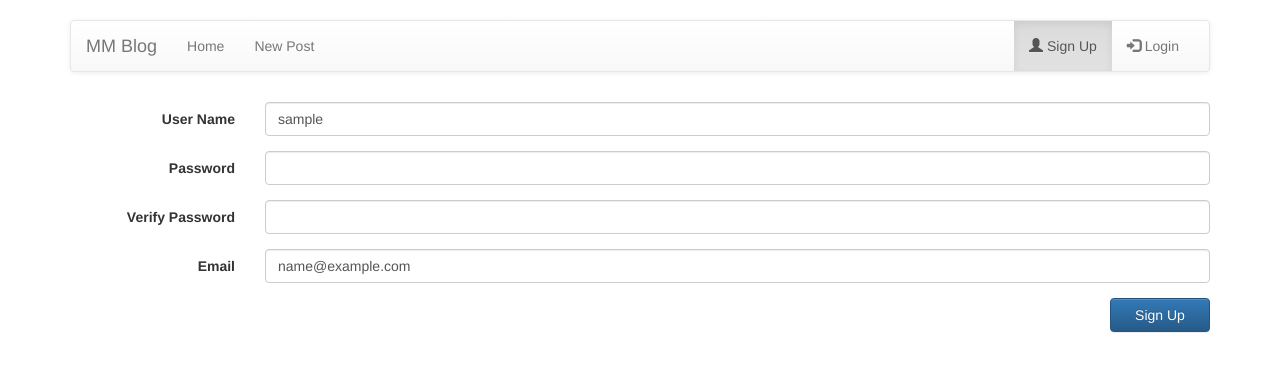
After one commit to m-murygin/app-engine-blog, a Python web app: template templates/signup.html in a window 1280 px wide. The commit adds this page. Shown: the top 372 px of the page. Run offline with Jinja, Linux system fonts and the light colour scheme; the template is opened without the code that fills it: most values are stand-ins (such as "Sample title", 1, 10 or a date in 2020); some libraries are stand-ins or nearby versions.

Commit message:
add user authentification

```diff
--- a/app.yaml
+++ b/app.yaml
@@ -1,5 +1,3 @@
-application: blog-app
-version: 1
 runtime: python27
 api_version: 1
 threadsafe: yes
--- /dev/null
+++ b/handlers/welcome_haldler.py
@@ -0,0 +1,6 @@
+from handlers.base_handler import BaseHandler
+
+
+class WelcomeHandler(BaseHandler):
+    def get(self):
+        self.render('welcome.html')
--- a/main.py
+++ b/main.py
@@ -3,10 +3,13 @@ import webapp2
 from handlers.index_handler import IndexHandler
 from handlers.new_post_handler import NewPostHandler
 from handlers.post_handler import PostHandler
-
+from handlers.signup_handler import SignUpHandler
+from handlers.welcome_haldler import WelcomeHandler
 
 app = webapp2.WSGIApplication([
     (r'/', IndexHandler),
     (r'/newpost', NewPostHandler),
     (r'/(\d+)', PostHandler),
+    (r'/signup', SignUpHandler),
+    (r'/welcome', WelcomeHandler),
 ], debug=True)
--- a/public/css/new_post.css
+++ b/public/css/forms.css
@@ -3,7 +3,7 @@
     float: right;
 }
 
-.form-new-post {
+.top-form {
     margin-top: 10px;
 }
 
@@ -11,12 +11,8 @@
     font-size: 1.3em;
 }
 
-.form-sign-up {
-    margin-top: 100px;
-}
-
 @media (max-width: 768px) {
-    .form-sign-up {
-        margin-top: 20px;
+    .top-form {
+        margin-top: 0px;
     }
 }
--- a/public/css/main.css
+++ b/public/css/main.css
@@ -38,3 +38,7 @@ body {
 .post-content {
     margin-top: 5px;
 }
+
+.help-block {
+    margin-bottom: 0px;
+}
--- a/templates/layout.html
+++ b/templates/layout.html
@@ -33,7 +33,15 @@
             <ul class="nav navbar-nav">
               <li id="home-tab"><a href="/">Home</a></li>
               <li id="new-post-tab" ><a href="/newpost">New Post</a></li>
-              <li id="contant-tab"><a href="#">Contact</a></li>
+            </ul>
+            <ul class="nav navbar-nav navbar-right">
+              {% if user %}
+                <li><a href="#"><span class="glyphicon glyphicon-user"> {{user.username}}</span></a></li>
+                <li id="home-tab"><a href="/logout"><span class="glyphicon glyphicon-log-out"></span> Logout</a></li>
+              {% else %}
+                <li id="sign-up-tab"><a href="/signup"><span class="glyphicon glyphicon-user"></span> Sign Up</a></li>
+                <li id="login-tab"><a href="/login"><span class="glyphicon glyphicon-log-in"></span> Login</a></li>
+              {% endif %}
             </ul>
           </div>
         </div>
--- a/templates/new_post.html
+++ b/templates/new_post.html
@@ -3,9 +3,9 @@
 {% set currentTab = 'new-post-tab' %}
 
 {% block content %}
-  <link rel="stylesheet" type="text/css" href="css/new_post.css">
+  <link rel="stylesheet" type="text/css" href="css/forms.css">
 
-  <form method="post" class="form-new-post">
+  <form method="post" class="top-form">
     <div class="form-group {% if error and not subject %}has-error{% endif %}" >
       <label class="control-label" for="subject-input">Subject</label>
       <input type="text" name="subject" value="{{subject}}" class="form-control" id="subject-input">
--- /dev/null
+++ b/templates/signup.html
@@ -0,0 +1,53 @@
+{% extends "layout.html" %}
+
+{% set currentTab = 'sign-up-tab' %}
+
+{% block content %}
+  <link rel="stylesheet" type="text/css" href="css/forms.css">
+
+  <form method="post" class="form-horizontal top-form">
+
+    <div class="form-group {% if name_error %}has-error{% endif %}" >
+      <label class="control-label col-sm-3 col-lg-2" for="username-input">User Name</label>
+      <div class="col-sm-9 col-lg-10 contol-input">
+        <input type="text" name="username" value="{{username}}" class="form-control" id="username-input" aria-describedby="username-error-help">
+        {% if name_error %}
+        <span id="username-error-help" class="help-block">{{name_error}}</span>
+        {% endif %}
+      </div>
+    </div>
+
+    <div class="form-group {% if pass_error %}has-error{% endif %}">
+      <label class="control-label col-sm-3 col-lg-2" for="password-input">Password</label>
+      <div class="col-sm-9 col-lg-10 contol-input">
+        <input type="password" name="password" class="form-control" id="password-input">
+        {% if pass_error %}
+        <span id="username-error-help" class="help-block">{{pass_error}}</span>
+        {% endif %}
+      </div>
+    </div>
+
+    <div class="form-group {% if verify_error %}has-error{% endif %}">
+      <label class="control-label col-sm-3 col-lg-2" for="verify-input">Verify Password</label>
+      <div class="col-sm-9 col-lg-10 contol-input">
+        <input type="password" name="verify" class="form-control" id="verify-input">
+        {% if verify_error %}
+        <span id="username-error-help" class="help-block">{{verify_error}}</span>
+        {% endif %}
+      </div>
+    </div>
+
+    <div class="form-group {% if email_error %}has-error{% endif %}">
+      <label class="control-label col-sm-3 col-lg-2" for="email-input">Email</label>
+      <div class="col-sm-9 col-lg-10 contol-input">
+        <input type="email" name="email" value="{{email}}" class="form-control" id="email-input">
+        {% if email_error %}
+        <span id="username-error-help" class="help-block">{{email_error}}</span>
+        {% endif %}
+      </div>
+    </div>
+
+    <input class="btn btn-primary block-submit" type="submit" value="Sign Up">
+  </form>
+
+{% endblock %}
```
Also changed, not shown: handlers/base_handler.py (+20 -0 lines), handlers/signup_handler.py (added, +43 -0 lines), models/user.py (added, +7 -0 lines), modules/auth.py (added, +44 -0 lines), modules/verificator.py (added, +28 -0 lines), templates/welcome.html (added, +7 -0 lines), modules/__init__.py (added).
